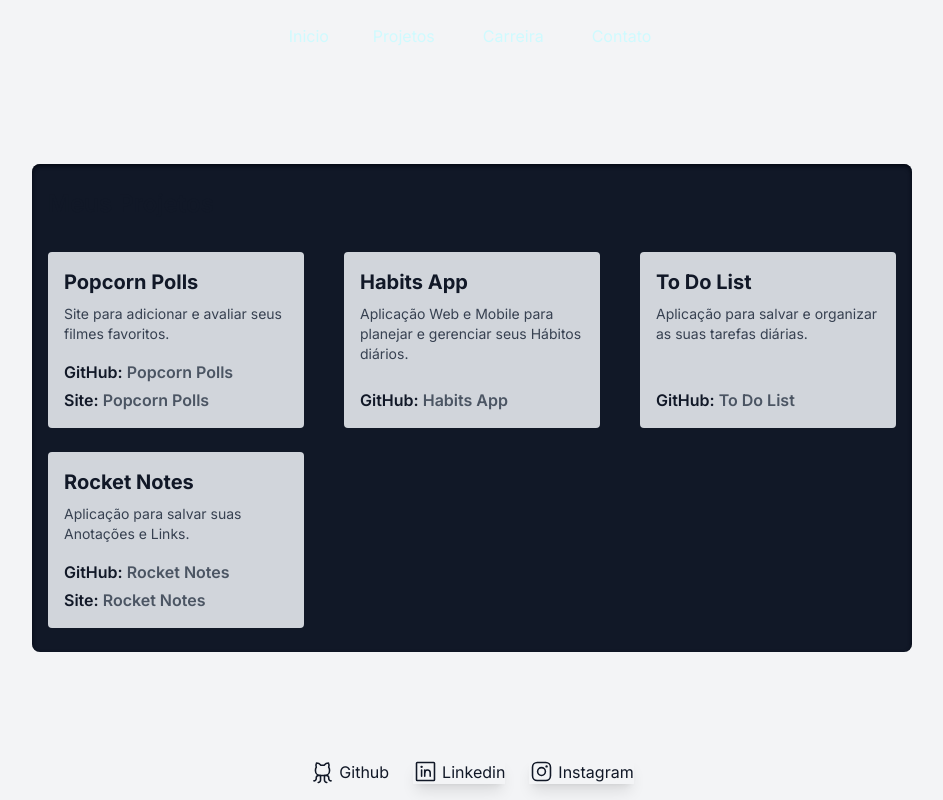
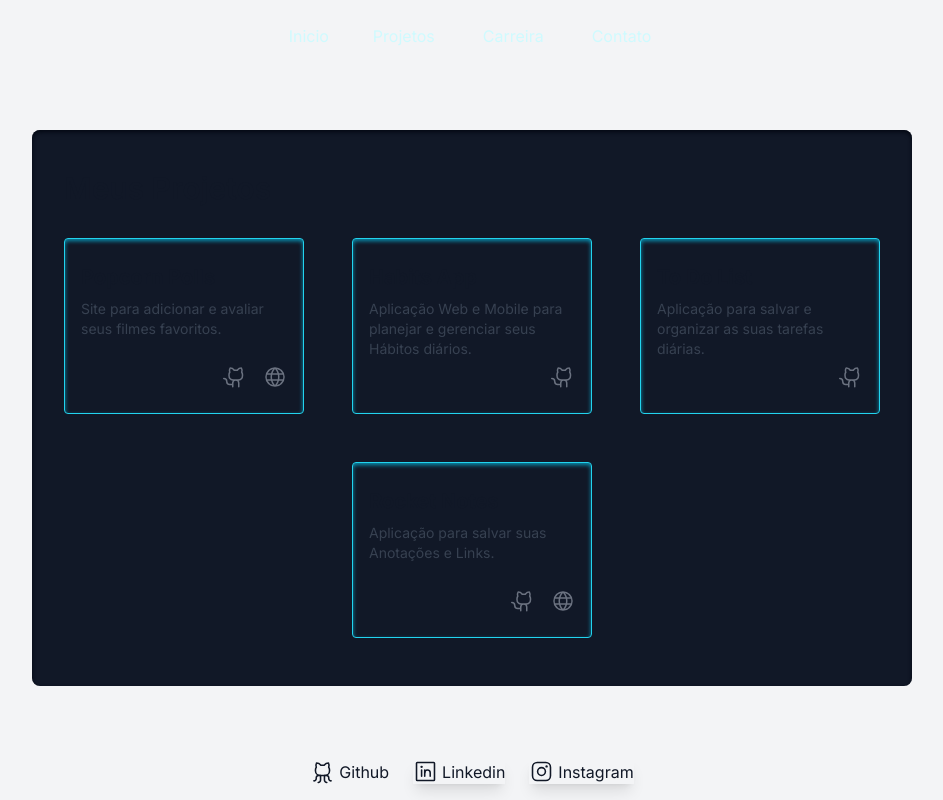
Before and after one commit to CarlosLonghi/Portfolio, a Next.js app: page /projects in a window 1280 px wide. Shown: the whole page, without its empty margins (168-1111 px from the left). Built offline with nearby package versions, Linux system fonts and the light colour scheme.

Commit message:
style: refactor component RepositoryCard

```diff
--- a/src/app/projects/page.tsx
+++ b/src/app/projects/page.tsx
@@ -29,14 +29,12 @@ export default function Projects() {
       initial="hidden"
       animate="visible"
     >
-      <div className="my-8 space-y-8 rounded-lg bg-gray-900 px-4 py-6 shadow-inner shadow-gray-950">
-        <h2 className="text-2xl font-semibold dark:text-gray-400">
-          Meus Projetos
-        </h2>
+      <div className="space-y-8 rounded-lg bg-gray-900 px-4 pb-12 pt-10 shadow-inner shadow-gray-950 md:px-8">
+        <h2 className="text-3xl font-semibold">Meus Projetos</h2>
 
         <motion.section
           variants={container}
-          className="mb-3 flex max-w-4xl  flex-wrap justify-center gap-x-4 gap-y-6 sm:justify-between"
+          className="mb-3 flex max-w-app flex-wrap justify-center gap-4 sm:gap-8 md:gap-12"
         >
           <motion.article variants={card}>
             <RepositoryCard
--- a/src/components/RepositoryCard.tsx
+++ b/src/components/RepositoryCard.tsx
@@ -1,3 +1,5 @@
+import { GithubLogo, Globe } from '@phosphor-icons/react'
+
 interface RepositoryCardProps {
   title: string
   description: string
@@ -12,35 +14,29 @@ export default function RepositoryCard({
   linkGithub,
 }: RepositoryCardProps) {
   return (
-    <div className="flex min-h-44 w-64 flex-col rounded bg-gray-300 px-4 py-4 dark:bg-gray-400">
-      <h4 className="mb-2 text-xl font-bold dark:text-gray-900">{title}</h4>
-      <p className="line-clamp-4 text-sm text-gray-700 dark:text-gray-900">
+    <div className="flex min-h-44 w-60 flex-col rounded border border-cyan-400 px-4 py-6 shadow-inner shadow-cyan-600">
+      <h4 className="mb-2 text-xl font-bold dark:text-cyan-50">{title}</h4>
+      <p className="line-clamp-4 text-sm text-gray-700 dark:text-cyan-100">
         {description}
       </p>
-      <div className="mt-auto flex flex-col gap-1">
-        <div className="font-semibold text-gray-600">
-          <span className="text-gray-900">GitHub: </span>
+      <div className="ml-auto mt-auto flex gap-4">
         <a
-            className="decoration-gray-600 underline-offset-4 transition hover:underline"
+          className="font-semibold text-gray-500 transition duration-300 hover:text-cyan-500"
           href={linkGithub}
           target="_blank"
           rel="noopener noreferrer"
         >
-            {title}
+          <GithubLogo className="h-6 w-6" />
         </a>
-        </div>
         {linkSite && (
-          <div className="font-semibold text-gray-600">
-            <span className="text-gray-900">Site: </span>
           <a
-              className="decoration-gray-600 underline-offset-4 transition hover:underline"
+            className="font-semibold text-gray-500 transition duration-300 hover:text-cyan-500"
             href={linkSite}
             target="_blank"
             rel="noopener noreferrer"
           >
-              {title}
+            <Globe className="h-6 w-6" />
           </a>
-          </div>
         )}
       </div>
     </div>
```
Lines whose indentation alone changed are shown as unchanged.
